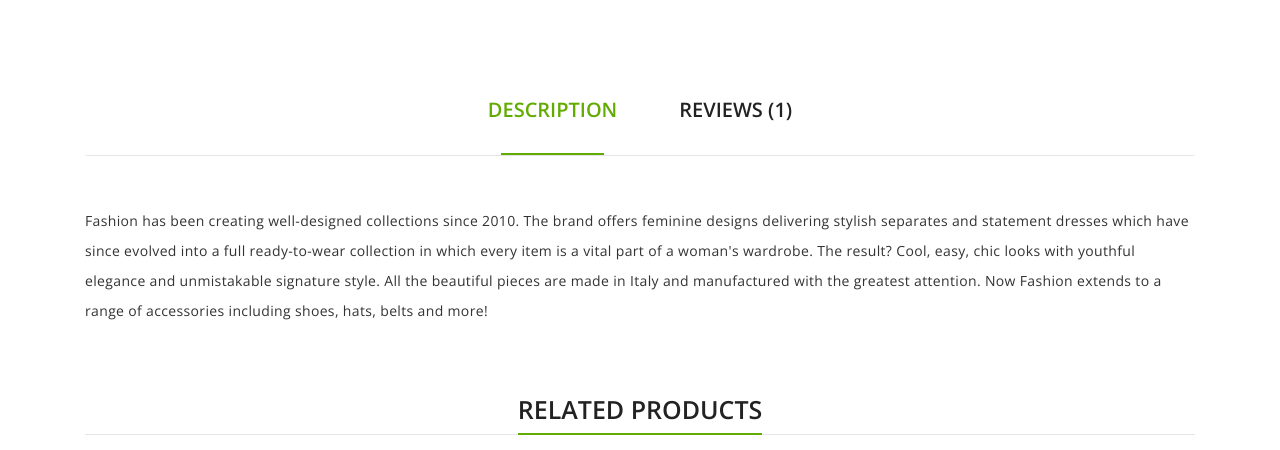
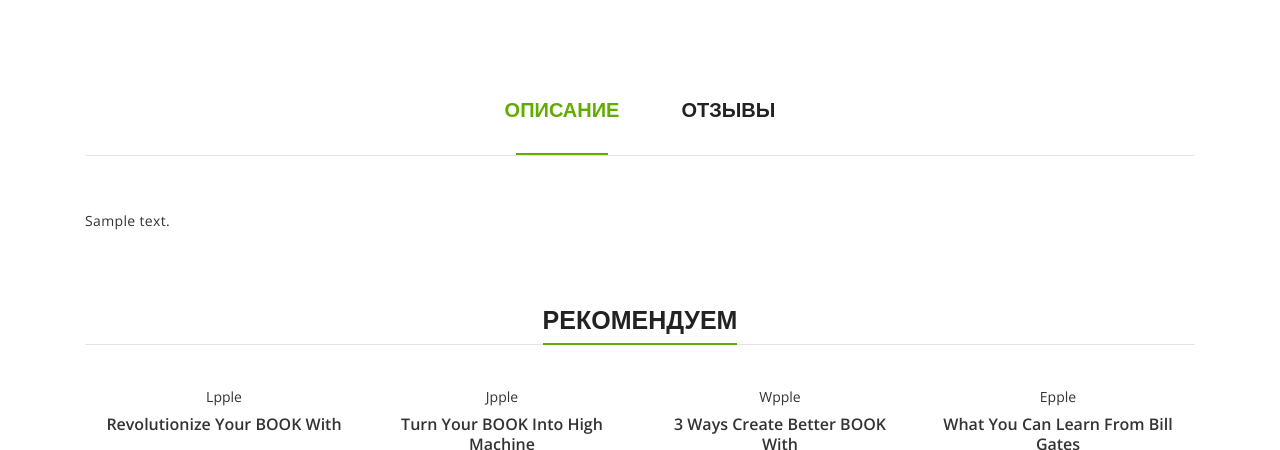
Before and after one commit to Alex-ast7/OnlineLibrary, a Flask app: template templates/product-details.html in a window 1280 px wide. Shown: the part 798-1248 px from the top of the page. Run offline with Flask 2, Linux system fonts and the light colour scheme; the template is opened without the code that fills it: most values are stand-ins (such as "Sample title", 1, 10 or a date in 2020); some web fonts are replaced.

Commit message:
тестовая работа с бд

```diff
--- a/main.py
+++ b/main.py
@@ -70,9 +70,14 @@ def login():
     return render_template('login-register.html', register_form=register_form, login_form=login_form)
 
 
-@app.route('/product-details')
-def product():
-    return render_template('product-details.html')
+@app.route('/product-details/<int:id>')
+def product(id):
+    books = Books()
+    # db_sess = db_session.create_session()
+    # data = db_sess.query(books).filter(books.id == id).first()
+    # print(data)
+    data = {'title': 'Капитанская дочка', 'author': 'Пушкин', 'description': 'Здесь будет описание', 'genre': 'Роман', 'language': 'Русский', 'total_amount': '30', 'amount_in_library': '15'}
+    return render_template('product-details.html', params=data)
 
 
 if __name__ == '__main__':
--- a/templates/index.html
+++ b/templates/index.html
@@ -1010,7 +1010,7 @@
                                             <a href="" class="author">
                                                 Пушкин
                                             </a>
-                                            <h3><a href="/product-details">Капитанская дочка</a>
+                                            <h3><a href="/product-details/1">Капитанская дочка</a>
                                             </h3>
 
                                         </div>
--- a/templates/product-details.html
+++ b/templates/product-details.html
@@ -806,17 +806,17 @@
                     </div>
                     <div class="col-lg-7">
                         <div class="product-details-info pl-lg--30 ">
-                            <p class="tag-block">Tags: <a href="#">Movado</a>, <a href="#">Omega</a></p>
-                            <h3 class="product-title">Beats EP Wired On-Ear Headphone-Black</h3>
+
+                            <h3 class="product-title">{{params['title']}}</h3>
                             <ul class="list-unstyled">
-                                <li>Ex Tax: <span class="list-value"> £60.24</span></li>
-                                <li>Brands: <a href="#" class="list-value font-weight-bold"> Canon</a></li>
-                                <li>Product Code: <span class="list-value"> model1</span></li>
+                                <li>Автор: <span class="list-value">{{params['author']}}</span></li>
+                                <li>Жанр: <a href="#" class="list-value font-weight-bold">{{params['genre']}}</a></li>
+                                <li>Язык: <span class="list-value">{{params['language']}}</span></li>
                                 <li>Reward Points: <span class="list-value"> 200</span></li>
                                 <li>Availability: <span class="list-value"> In Stock</span></li>
                             </ul>
                             <div class="price-block">
-                                <span class="price-new">£73.79</span>
+                                <span class="price-new">{{params['amount_in_library']}} из {{params['total_amount']}}</span>
                                 <del class="price-old">£91.86</del>
                             </div>
                             <div class="rating-widget">
@@ -860,13 +860,13 @@
                         <li class="nav-item">
                             <a class="nav-link active" id="tab1" data-toggle="tab" href="#tab-1" role="tab"
                                 aria-controls="tab-1" aria-selected="true">
-                                DESCRIPTION
+                                Описание
                             </a>
                         </li>
                         <li class="nav-item">
                             <a class="nav-link" id="tab2" data-toggle="tab" href="#tab-2" role="tab"
                                 aria-controls="tab-2" aria-selected="true">
-                                REVIEWS (1)
+                                Отзывы
                             </a>
                         </li>
                     </ul>
@@ -874,21 +874,7 @@
                         <div class="tab-pane fade show active" id="tab-1" role="tabpanel" aria-labelledby="tab1">
                             <article class="review-article">
                                 <h1 class="sr-only">Tab Article</h1>
-                                <p>Fashion has been creating well-designed collections since 2010. The brand offers
-                                    feminine designs delivering
-                                    stylish
-                                    separates and statement dresses which have since evolved into a full ready-to-wear
-                                    collection in which every
-                                    item is
-                                    a
-                                    vital part of a woman's wardrobe. The result? Cool, easy, chic looks with youthful
-                                    elegance and unmistakable
-                                    signature
-                                    style. All the beautiful pieces are made in Italy and manufactured with the greatest
-                                    attention. Now Fashion
-                                    extends
-                                    to
-                                    a range of accessories including shoes, hats, belts and more!</p>
+                                <p>{{params['description']}}</p>
                             </article>
                         </div>
                         <div class="tab-pane fade" id="tab-2" role="tabpanel" aria-labelledby="tab2">
@@ -991,7 +977,7 @@
             <section class="">
                 <div class="container">
                     <div class="section-title section-title--bordered">
-                        <h2>RELATED PRODUCTS</h2>
+                        <h2>Рекомендуем</h2>
                     </div>
                     <div class="product-slider sb-slick-slider slider-border-single-row" data-slick-setting='{
                 "autoplay": true,
```
